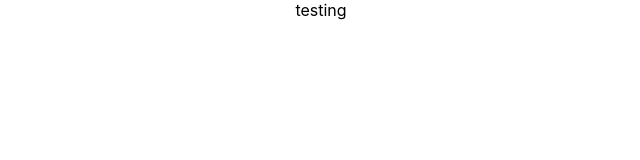
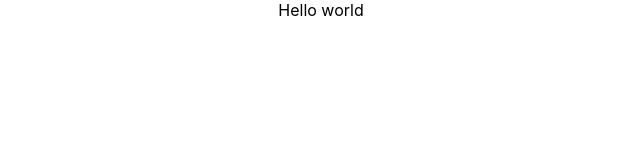
Before and after one commit to college-connect-dev/collegeConnect, a React (Create React App) app in the folder client/: page / in a window 1280 px wide. Shown: the top 160 px of the page, without its empty margins (319-959 px from the left). Built offline with nearby package versions, Linux system fonts and the light colour scheme.

Commit message:
testing commit to main

```diff
--- a/client/src/App.tsx
+++ b/client/src/App.tsx
@@ -2,7 +2,7 @@ import React from 'react';
 import './App.css';
 
 function App() {
-  return <div className='App'>testing</div>;
+  return <div className='App'>Hello world</div>;
 }
 
 export default App;
```
